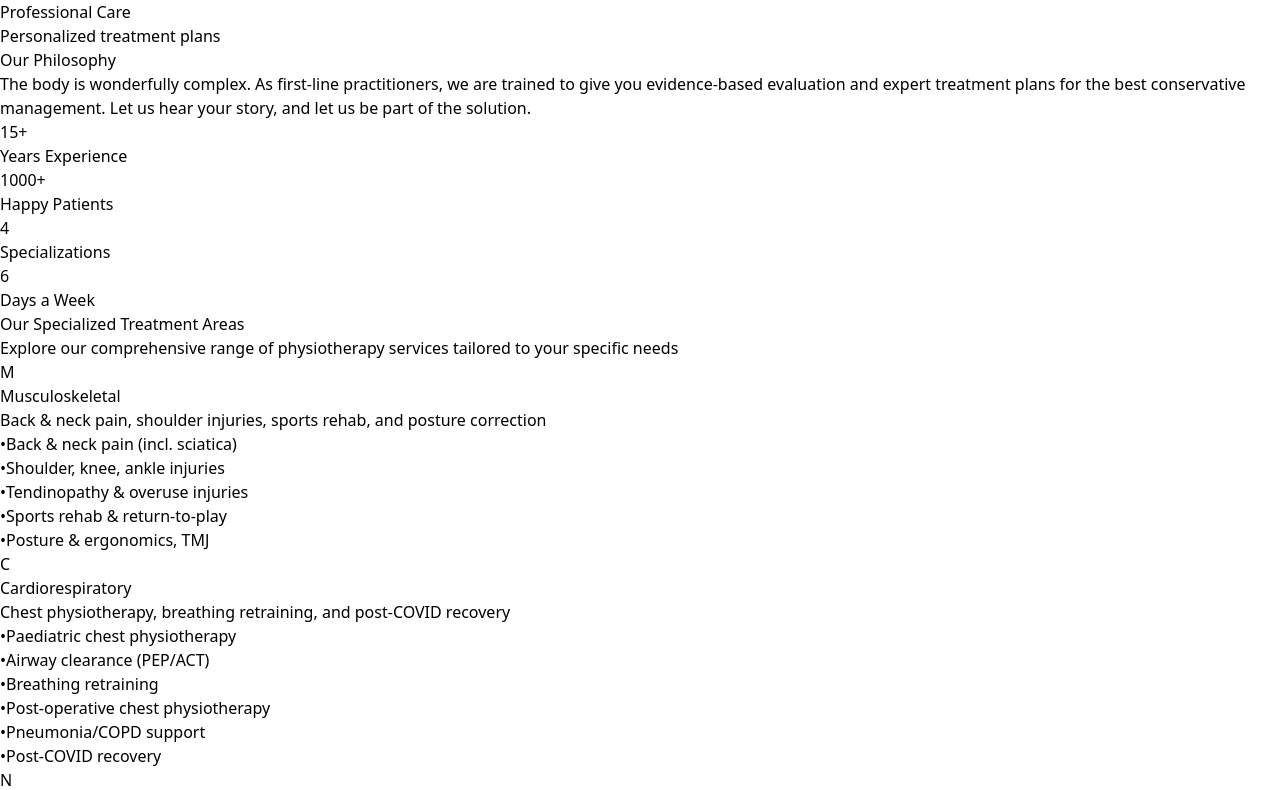
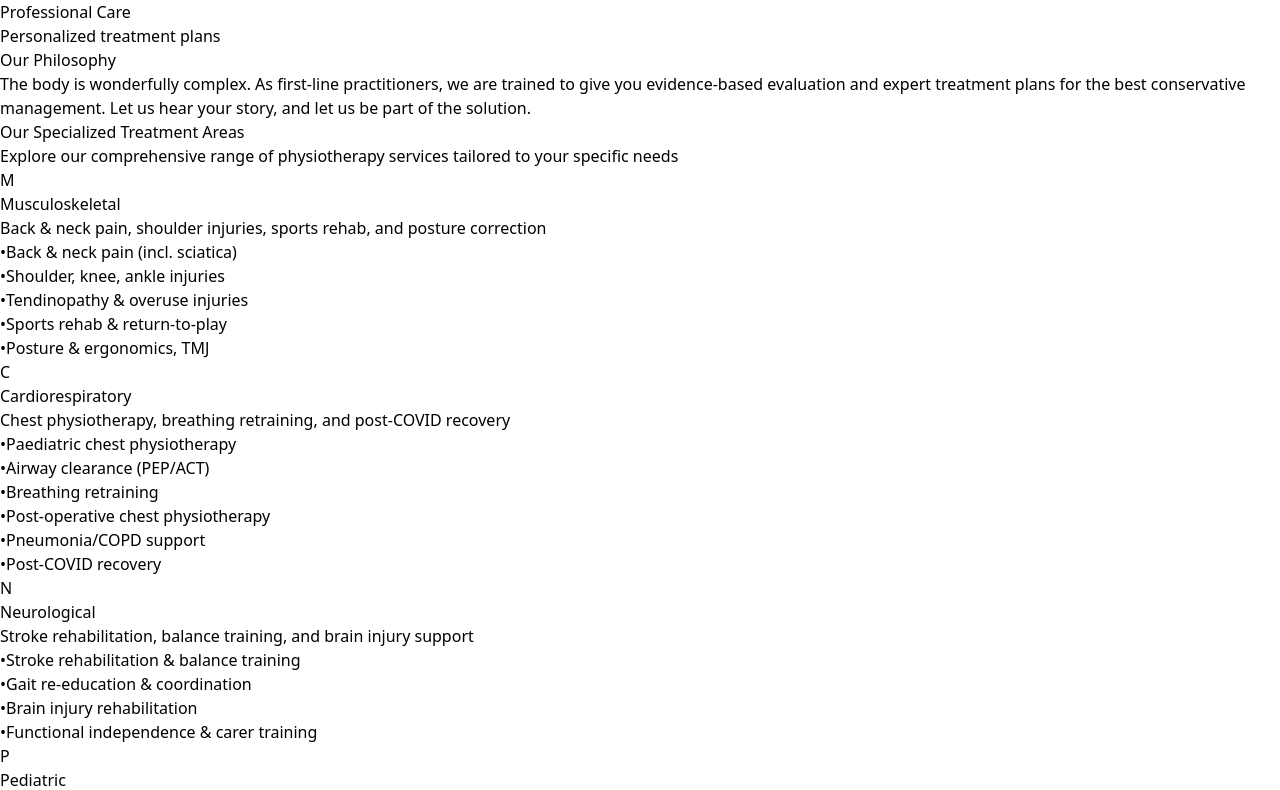
Before and after one commit to Amakanza/91physiowebsite, a React (Vite) app: page / in a window 1280 px wide. Shown: the part 810-1600 px from the top of the page. Built offline with nearby package versions, Linux system fonts and the light colour scheme.

Commit message:
Update App.jsx

```diff
--- a/src/App.jsx
+++ b/src/App.jsx
@@ -276,38 +276,6 @@ export default function PhysioPracticeSite() {
               evidence-based evaluation and expert treatment plans for the best conservative management.
               Let us hear your story, and let us be part of the solution.
             </p>
-          </div>
-
-          {/* Stats Section with Counter Animation */}
-          <div
-            className={`mt-16 grid grid-cols-2 md:grid-cols-4 gap-8 transform transition-all duration-1000 ${
-              isVisible['stats'] ? 'translate-y-0 opacity-100' : 'translate-y-12 opacity-0'
-            }`}
-            data-animate="stats"
-          >
-            {[
-              { number: 15, label: "Years Experience", suffix: "+" },
-              { number: 1000, label: "Happy Patients", suffix: "+" },
-              { number: 4, label: "Specializations", suffix: "" },
-              { number: 6, label: "Days a Week", suffix: "" }
-            ].map((stat, index) => {
-              const [count, setIsActive] = useCountUp(stat.number);
-
-              useEffect(() => {
-                if (isVisible['stats']) {
-                  setTimeout(() => setIsActive(true), index * 200);
-                }
-              }, [isVisible['stats'], setIsActive, index]);
-
-              return (
-                <div key={index} className="text-center group cursor-default">
-                  <div className="text-3xl md:text-4xl font-bold text-emerald-600 mb-2 group-hover:scale-110 transition-transform duration-300">
-                    {count}{stat.suffix}
-                  </div>
-                  <div className="text-sm md:text-base text-slate-600 font-medium">{stat.label}</div>
-                </div>
-              );
-            })}
           </div>
         </div>
       </section>
```
